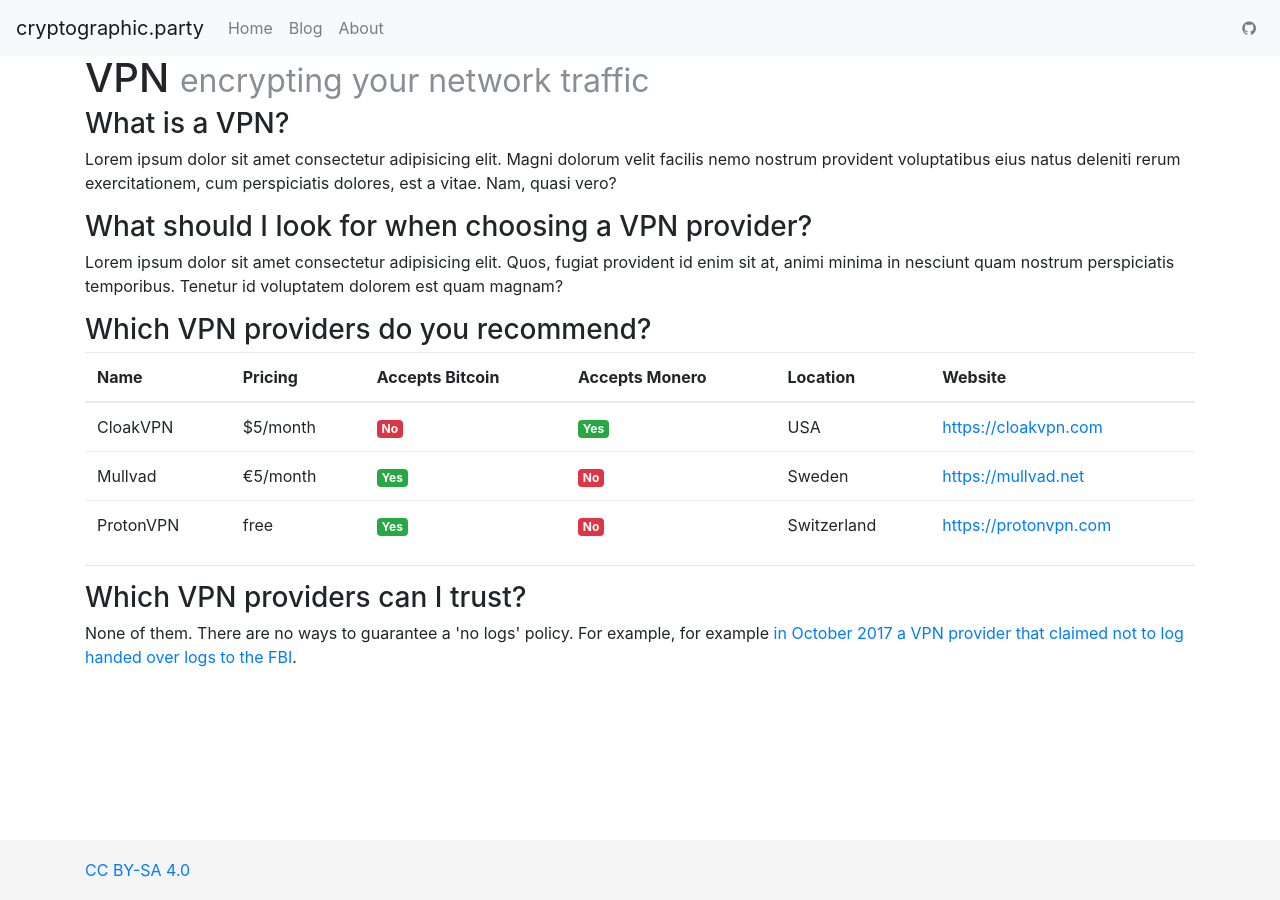
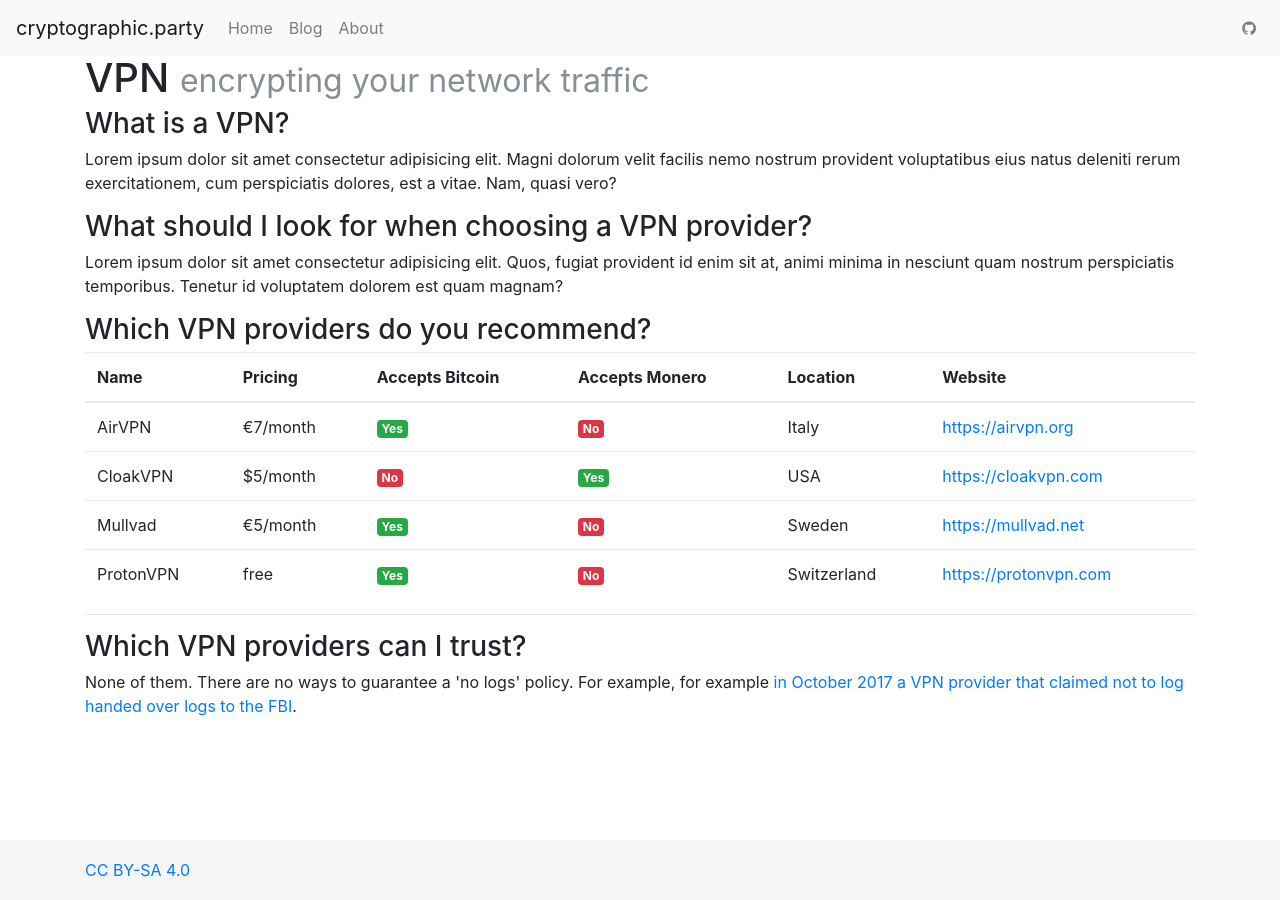
Before and after one commit to cryptographic-party/cryptographic-party.github.io, a Jekyll site: the page built from tools/vpn.html, in a window 1280 px wide. Built offline with Jekyll 4.4.1, drawn with Linux system fonts in a browser that asks for light colours; nearby versions of some CDN libraries.

Commit message:
VPN: Add airvpn.org

```diff
--- a/_data/vpn.yml
+++ b/_data/vpn.yml
@@ -1,3 +1,9 @@
+- name: AirVPN
+  website: https://airvpn.org
+  bitcoin: true
+  monero: false
+  location: Italy
+  pricing: €7/month
 - name: CloakVPN
   website: https://cloakvpn.com
   bitcoin: false
```
